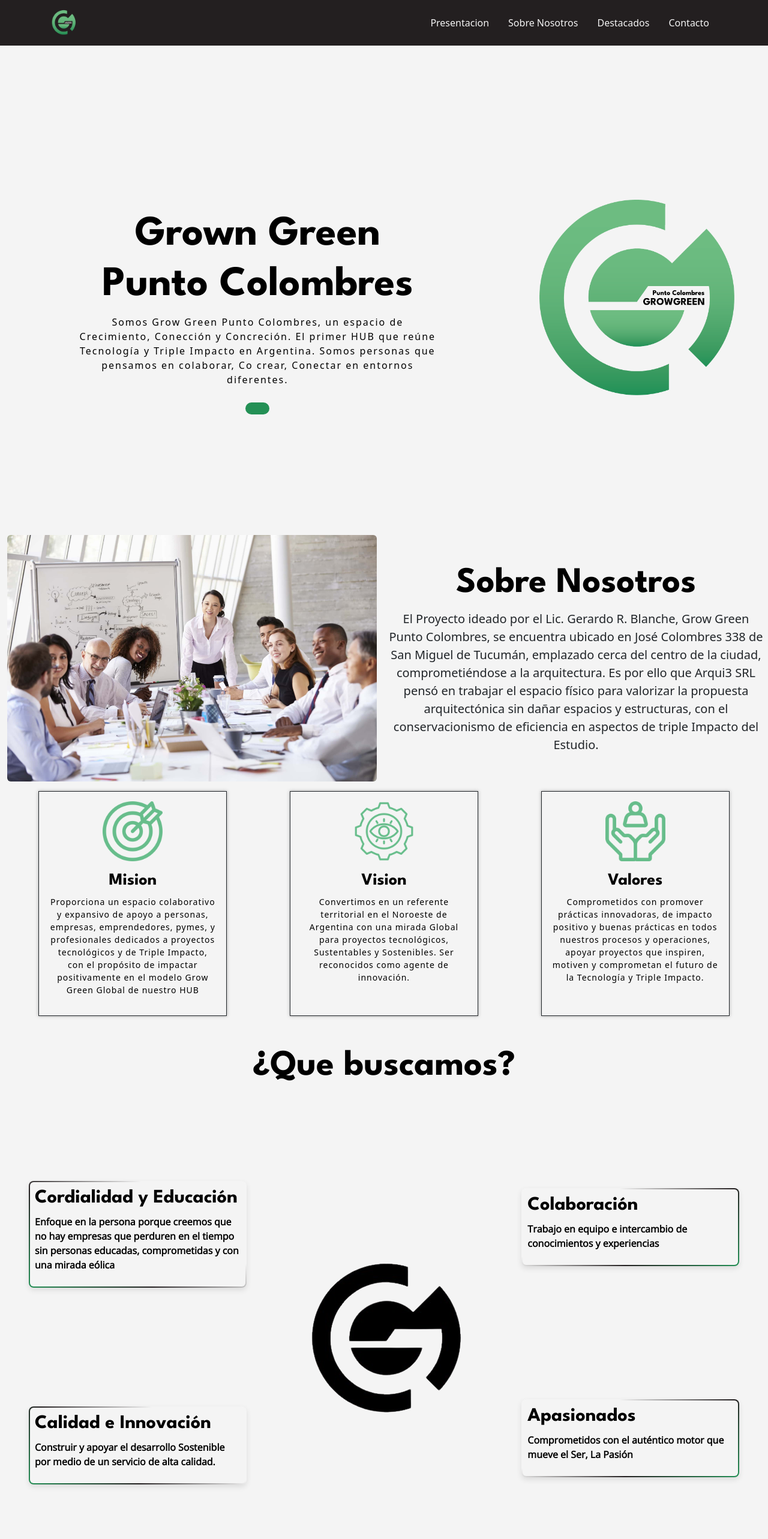
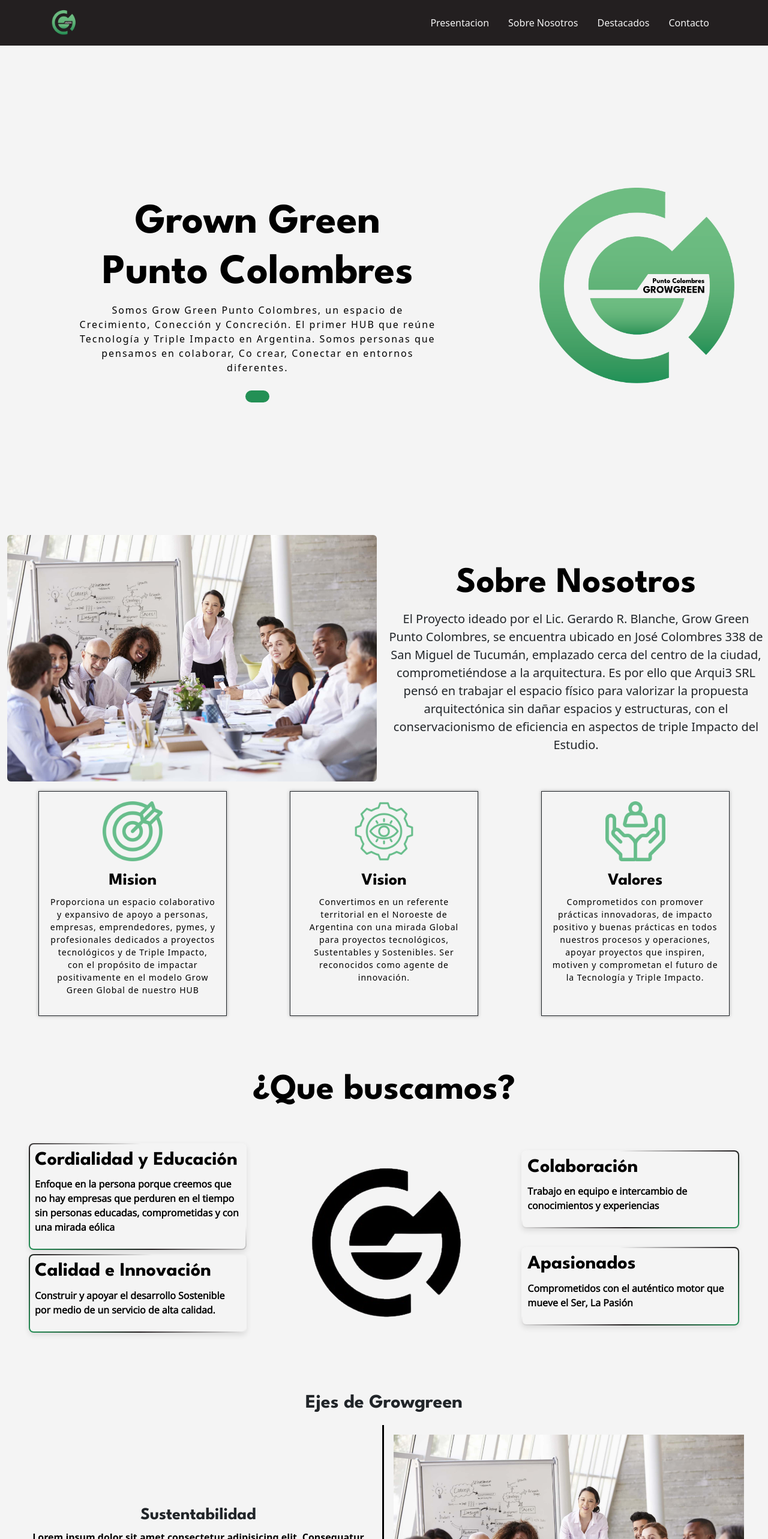
Before and after one commit to MartinLozanoM/Growgreen, a React (Vite) app: page / in a window 1280 px wide. Shown: the top 2566 px of the page at 60% size. Built offline with nearby package versions, Linux system fonts and the light colour scheme.

Commit message:
delete class section-size in featuredSection for padding in h2

```diff
--- a/src/App.css
+++ b/src/App.css
@@ -310,6 +310,7 @@
   color: #000000;
   font-family: "League Spartan", sans-serif;
   font-size: 60px;
+
 }
 
 .featured-rigth {
--- a/src/components/AxesSection.jsx
+++ b/src/components/AxesSection.jsx
@@ -4,7 +4,7 @@
 export const AxesSection = () => {
   return (
     <div className="section-size container-fluid all-section text-center">
-      <h2 className="mb-3">Ejes de Growgreen</h2>
+      <h2 className="mb-3 pt-5">Ejes de Growgreen</h2>
       <div className="d-md-flex mb-3">
         <div className="col-md-6 d-md-flex flex-md-column justify-content-md-center p-3 axes-one">
           <h3>Sustentabilidad</h3>
--- a/src/components/FeaturedSection.jsx
+++ b/src/components/FeaturedSection.jsx
@@ -8,8 +8,9 @@
       className="section-size container-fluid  featured-container"
       id="featured-section"
     >
-      <h2 className="text-center featured-title">¿Que buscamos?</h2>
-      <div className="row row p-4 section-size">
+
+      <div className="row p-4  ">
+      <h2 className="text-center p-3 featured-title ">¿Que buscamos?</h2>
         <div className="col-md-4 col-sm-12 d-flex justify-content-around flex-column p-4">
           <div className="featured-left p-2 ">
             <h2>Cordialidad y Educación</h2>
@@ -33,6 +34,7 @@
             className="Logo-Featured"
             alt="Logo Featured-Section"
           />
+
         </div>
         <div className="col-md-4 col-sm-12 d-flex justify-content-around flex-column text-white p-4">
           <div className="featured-rigth p-2">
--- a/src/components/PresentationSection.jsx
+++ b/src/components/PresentationSection.jsx
@@ -5,7 +5,7 @@
 export const PresentationSection = () => {
   return (
     <div className="container-fluid all-section" id="presentation-section">
-      <div className="section-size row presentacion p-2 pt-5">
+      <div className="section-size row presentacion p-2 ">
         <div className="col-md-8 mt-5 pt-5 col-sm d-flex flex-column justify-content-center align-items-center mb-5 ">
           <div className=" text-presentacion ">
             <h1 className="text-center ">
```
